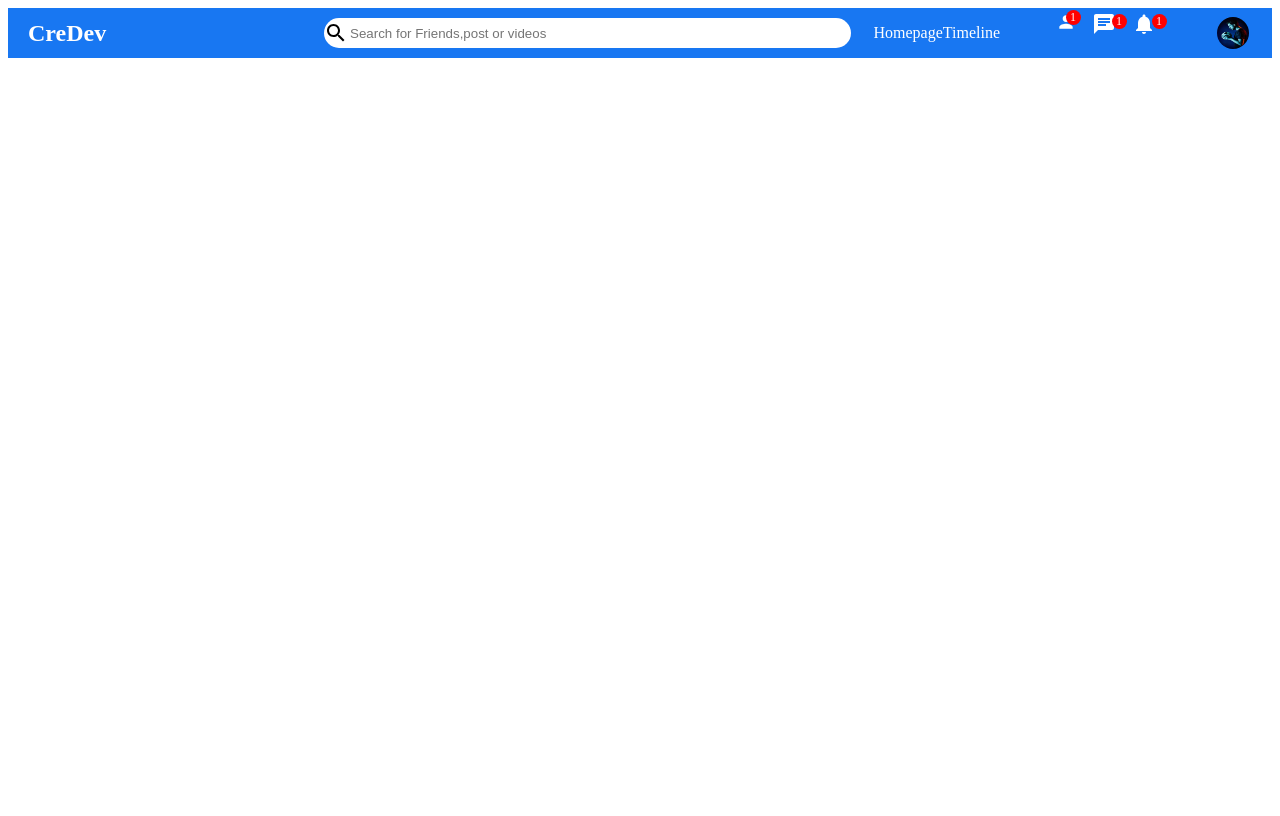
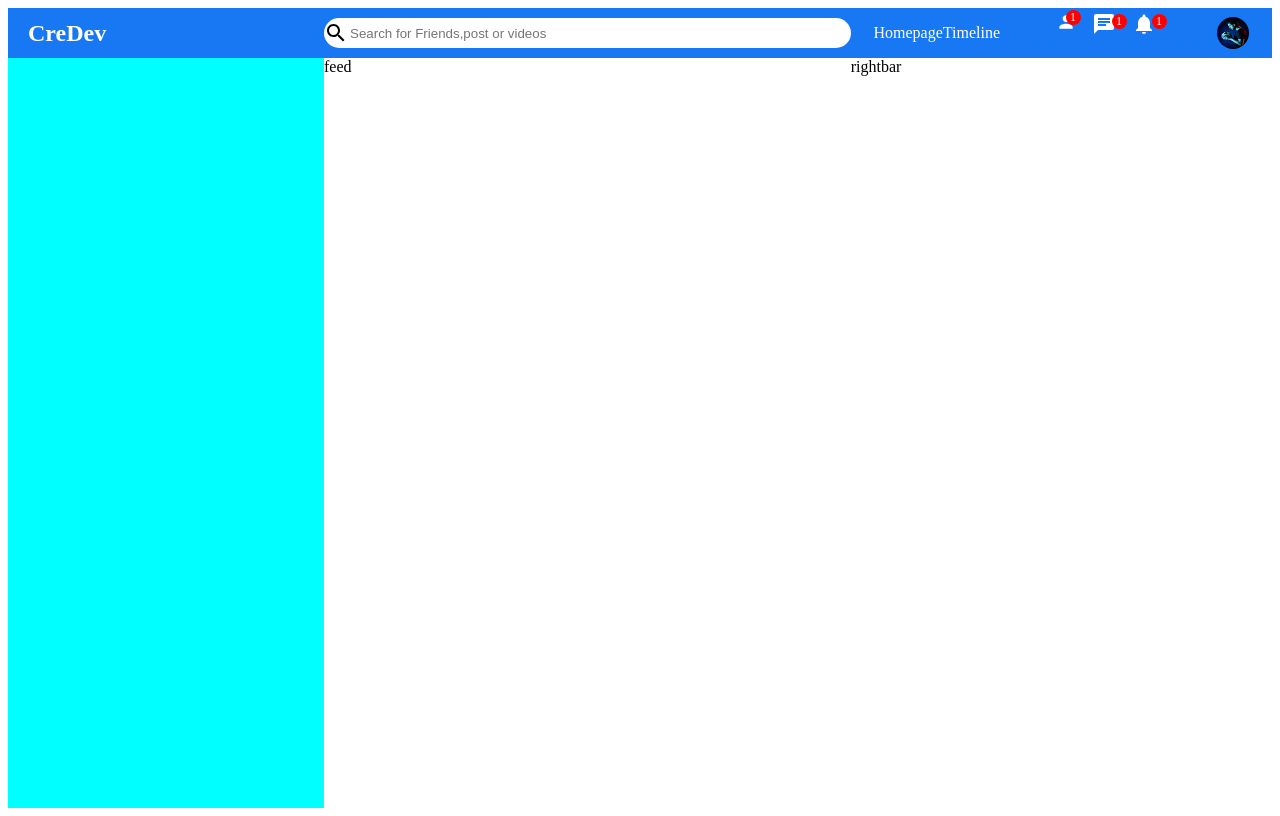
Before and after one commit to GokulkrishnaTU/Social-media, a React (Create React App) app: page / in a window 1280 px wide. Built offline with nearby package versions, Linux system fonts and the light colour scheme.

Commit message:
created three main components sidebar , feed , rightbar in home page

```diff
--- a/src/App.js
+++ b/src/App.js
@@ -1,3 +1,4 @@
+
 import Home from "./pages/home/home";
 // import {Person} from '@mui/icons-material';
 
--- /dev/null
+++ b/src/components/feed/feed.css
@@ -0,0 +1,3 @@
+.feed{
+    flex: 5;
+}
--- /dev/null
+++ b/src/components/feed/feed.jsx
@@ -0,0 +1,12 @@
+import React from 'react'
+import "./feed.css"
+
+function feed() {
+  return (
+    <div className='feed'>
+      feed
+    </div>
+  )
+}
+
+export default feed
--- /dev/null
+++ b/src/components/rightbar/rightbar.css
@@ -0,0 +1,3 @@
+.rightbar{
+    flex: 4;
+}
--- /dev/null
+++ b/src/components/rightbar/rightbar.jsx
@@ -0,0 +1,12 @@
+import React from 'react'
+import "./rightbar.css"
+
+function rightbar() {
+  return (
+    <div className='rightbar'>
+      rightbar
+    </div>
+  )
+}
+
+export default rightbar
--- /dev/null
+++ b/src/components/sidebar/sidebar.css
@@ -0,0 +1,5 @@
+.sidebar{
+    flex:3;
+    height: calc(100vh - 50px);
+    background-color: aqua;
+}
--- /dev/null
+++ b/src/components/sidebar/sidebar.jsx
@@ -0,0 +1,20 @@
+import React from 'react'
+import "./sidebar.css"
+
+function sidebar() {
+  return (
+
+      <div className="sidebar">
+        <div className="sidebarWeapper">
+            <div className="sidebarList">
+                <div className="sidebarListItem">
+
+                </div>
+            </div>
+        </div>
+      </div>
+
+  )
+}
+
+export default sidebar
--- a/src/pages/home/home.css
+++ b/src/pages/home/home.css
@@ -0,0 +1,4 @@
+.homeContainer{
+    display: flex;
+    justify-content: space-around;
+}
--- a/src/pages/home/home.js
+++ /dev/null
@@ -1,13 +0,0 @@
-import React from 'react'
-import Topbar from '../../components/topbar/topbar'
-
-function home() {
-  return (
-    <div>
-      <Topbar/>
-
-    </div>
-  )
-}
-
-export default home
--- /dev/null
+++ b/src/pages/home/home.jsx
@@ -0,0 +1,22 @@
+import React from 'react'
+import Topbar from '../../components/topbar/topbar'
+import Sidebar from '../../components/sidebar/sidebar'
+import Feed from '../../components/feed/feed'
+import Rightbar from '../../components/rightbar/rightbar'
+import "./home.css"
+function home() {
+  return (
+    <div>
+      <Topbar/>
+      <div className='homeContainer'>
+      <Sidebar/>
+      <Feed/>
+      <Rightbar/>
+
+
+      </div>
+    </div>
+  )
+}
+
+export default home
```
